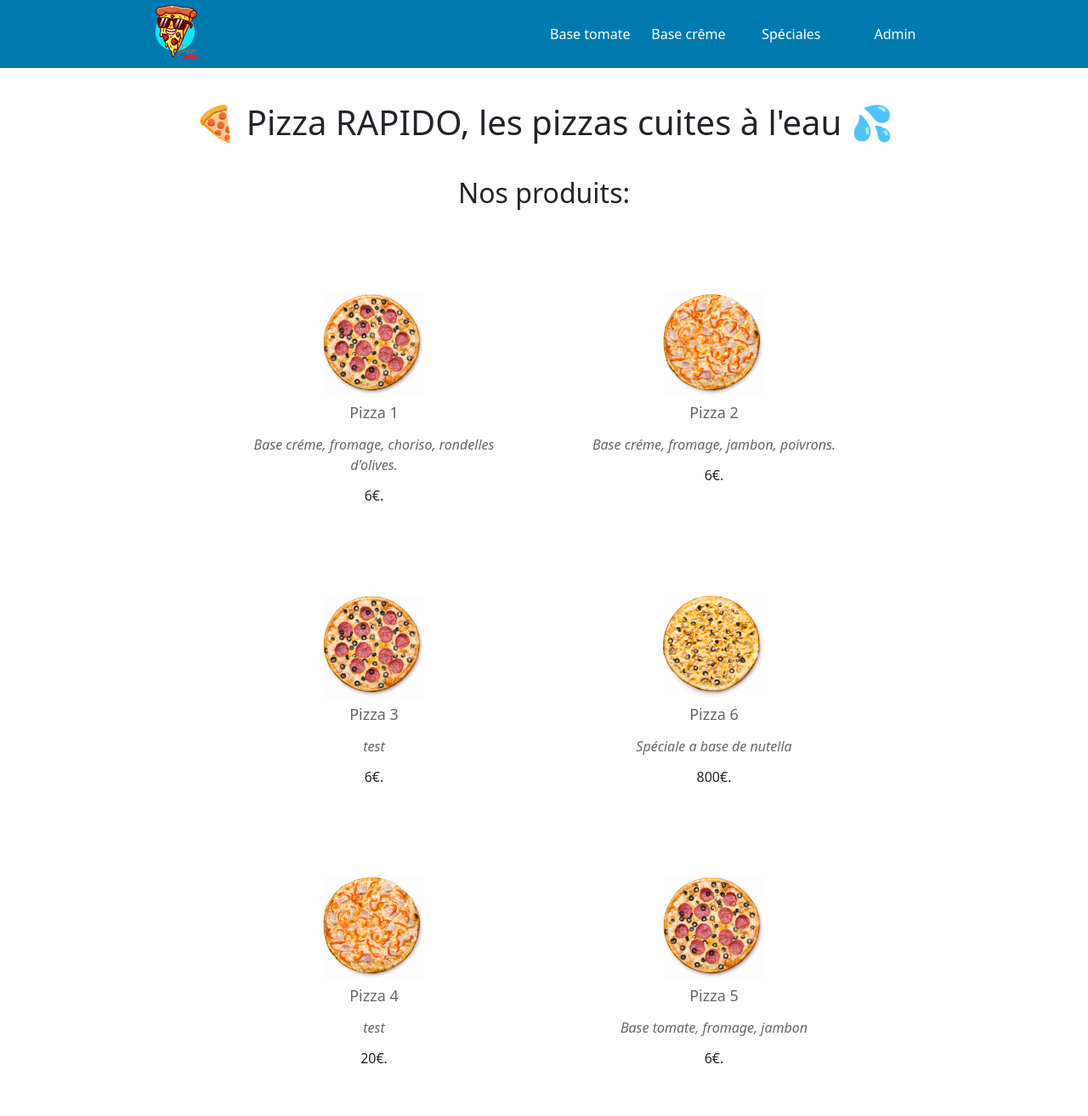
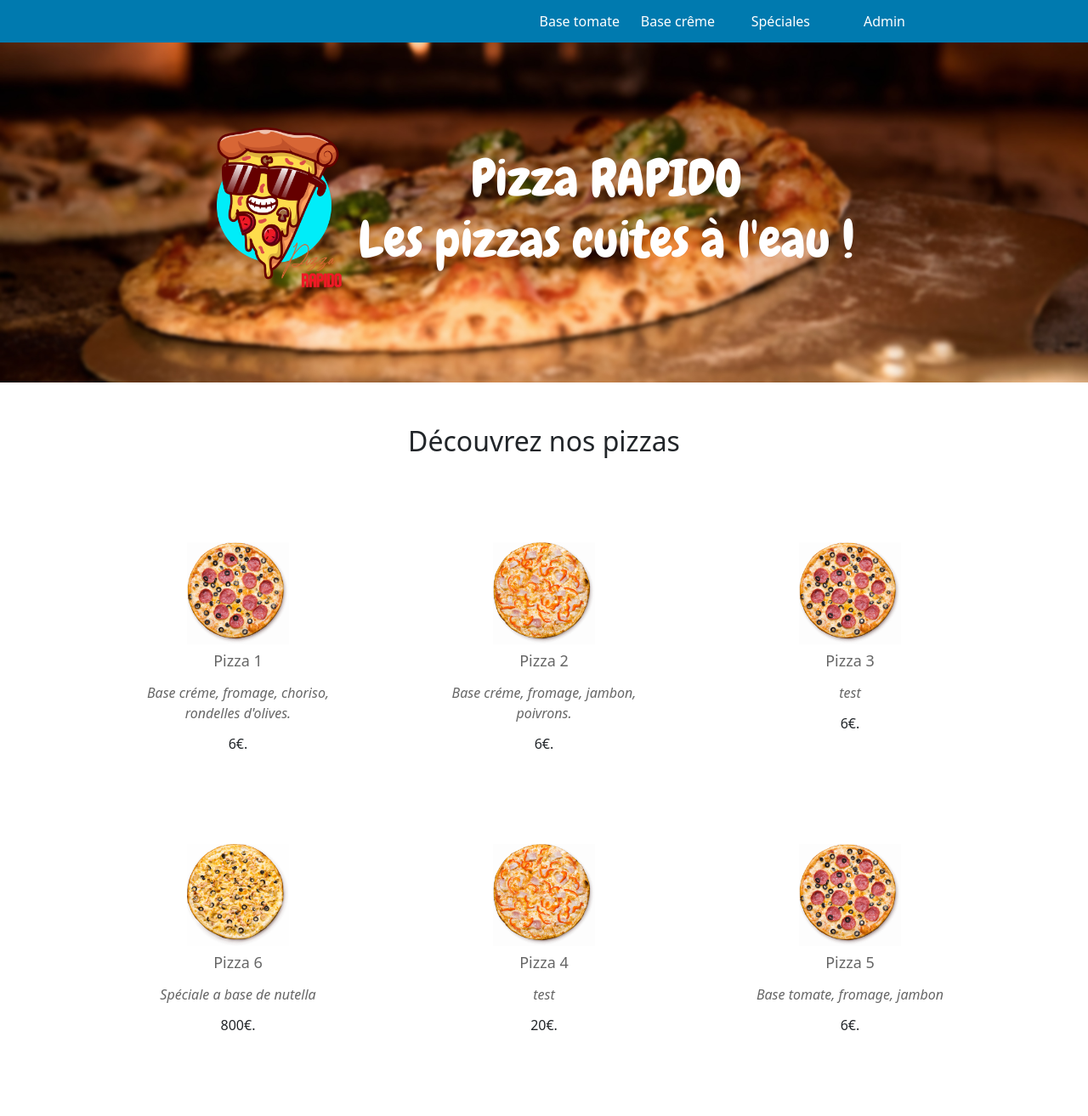
Before and after one commit to CedricBaude/pizza_rapido, a PHP site: page / in a window 1280 px wide. Shown: the whole page at 85% size. After the commit the page ends 1212 px from the top, so only its background shows below. Run offline with PHP 8.4, Linux system fonts and the light colour scheme; data comes from the database, SQL or seed files in the repository.

Commit message:
maj update bandeau

```diff
--- a/css/style.css
+++ b/css/style.css
@@ -9,7 +9,7 @@ header {
     flex-direction: row;
     justify-content: space-around;
     background-color: #007aaf;
-    height: 80px;
+    height: 50px;
 
 }
 
@@ -49,7 +49,7 @@ ul {
 li {
     width: 30%;
     height: 100%;
-    line-height: 80px;
+    line-height: 50px;
     text-decoration: none;
     list-style-type: none;
     text-align: right;
@@ -61,11 +61,39 @@ h2 {
     margin: 0 20px;
 
 }
+
 .titre_1 {
-    margin: 40px 0;
+    /*margin: 40px 0;*/
 }
-.titre_2 {
 
+.titre_2 {}
+
+.bandeau {
+    background-image: url('../../pizza_rapido/img/pizza_bandeau_flou3.jpg');
+    background-size: cover;
+    background-position: center;
+    height: 400px;
+    width: 100%;
+    margin-bottom: 50px;
+}
+
+.bandeau .titre_1 {
+    font-family: 'Chewy', cursive;
+    color: white;
+    text-align: center;
+    font-size: 60px;
+}
+
+.bandeau_content {
+    display: flex;
+    flex-direction: row;
+    justify-content: center;
+    align-items: center;
+    height: 100%;
+}
+.logo_bandeau img{
+    width: 147px;
+    height: 200px;
 }
 
 .connection {
@@ -161,12 +189,13 @@ p.errorMessage {
     color: black;
     border-radius: 3px;
 }
-.form_add_pizza{
+
+.form_add_pizza {
     display: flex;
     justify-content: center;
 }
 
-.add_pizza{
+.add_pizza {
     display: flex;
     flex-direction: column;
     width: 40%;
@@ -180,13 +209,14 @@ p.errorMessage {
     justify-content: center;
     margin-top: 50px;
 }
+
 .product_pizza a {
     color: white;
 }
 
 .card_pizza {
     height: auto;
-    width: 360px;
+    width: 320px;
     display: flex;
     flex-direction: column;
     margin: 20px;
--- a/include/head.php
+++ b/include/head.php
@@ -4,5 +4,8 @@
     <meta name="viewport" content="width=device-width, initial-scale=1.0">
     <link rel="stylesheet" href="css/style.css" />
     <link href="https://cdn.jsdelivr.net/npm/bootstrap@5.2.0/dist/css/bootstrap.min.css" rel="stylesheet" integrity="sha384-gH2yIJqKdNHPEq0n4Mqa/HGKIhSkIHeL5AyhkYV8i59U5AR6csBvApHHNl/vI1Bx" crossorigin="anonymous">
+    <link rel="preconnect" href="https://fonts.googleapis.com">
+    <link rel="preconnect" href="https://fonts.gstatic.com" crossorigin>
+    <link href="https://fonts.googleapis.com/css2?family=Chewy&family=Inter:wght@100;200;300;400;500;600;700;800;900&display=swap" rel="stylesheet">
     <title>🍕 Pizza RAPIDO, les pizzas cuite à l'eau 💦</title>
 </head>
--- a/index.php
+++ b/index.php
@@ -9,7 +9,7 @@ require('include/head.php');
 
     <header>
         <div class="logo">
-            <img src="img/pizza_rapido_logo_50.png" alt="">
+
         </div>
         <div class="nav">
             <nav>
@@ -24,7 +24,15 @@ require('include/head.php');
 
         </div>
     </header>
-    <h1 class="titre_1"> 🍕 Pizza RAPIDO, les pizzas cuites à l'eau 💦</h1>
+    <div class="bandeau">
+        <div class="bandeau_content">
+            <div class="logo_bandeau">
+                <img src="img/pizza_rapido_logo.png" alt="">
+            </div>
+            <h1 class="titre_1"> Pizza RAPIDO <br>Les pizzas cuites à l'eau !</h1>
+        </div>
+    </div>
+
 
 
 
@@ -51,7 +59,7 @@ require('include/head.php');
 
 
 
-    <h2 class="titre_2">Nos produits:</h2>
+    <h2 class="titre_2">Découvrez nos pizzas</h2>
 
     <div class="container product_pizza">
 
@@ -60,7 +68,7 @@ require('include/head.php');
         ?>
             <div class="card_pizza">
                 <div class="picture_pizza">
-                    <img src="<?php echo $produit['img_pizza']; ?>" alt="" >
+                    <img src="<?php echo $produit['img_pizza']; ?>" alt="">
                 </div>
                 <div class="name_pizza">
                     <?= $produit['name_pizza'] ?>
```
Also changed, not shown: img/pizza_bandeau.jpg (added), img/pizza_bandeau_flou.jpg (added), img/pizza_bandeau_flou3.jpg (added).
